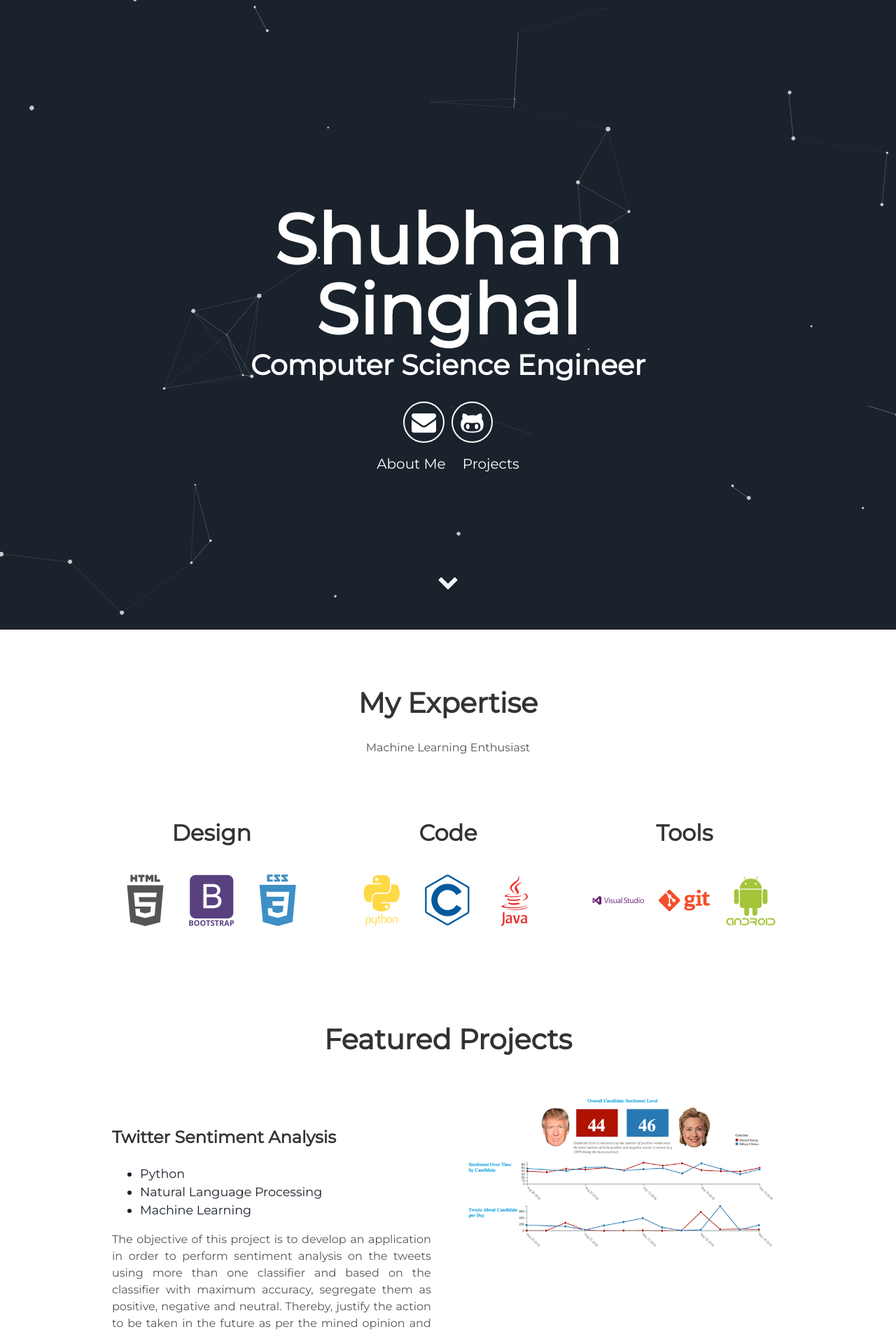
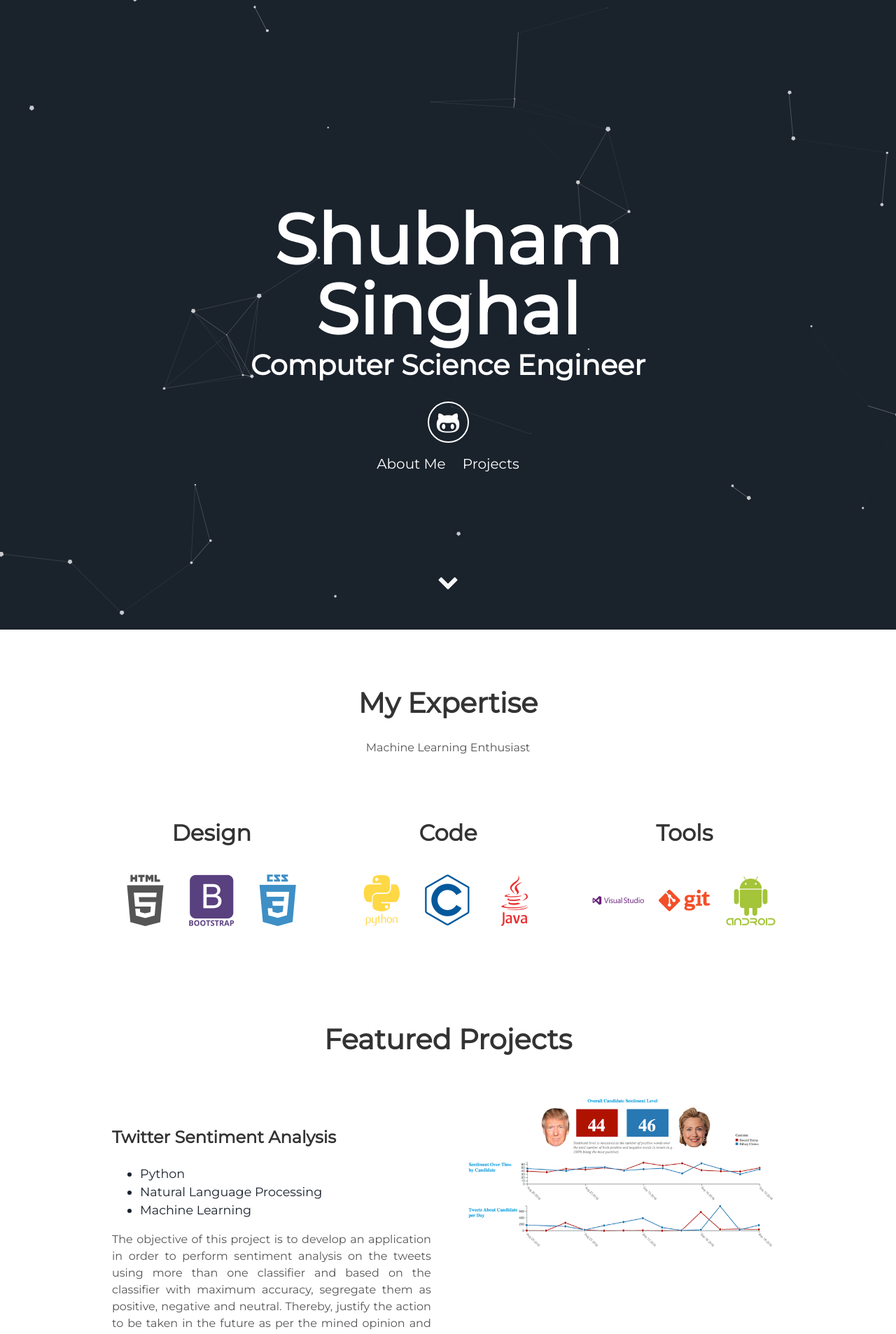
Before and after one commit to cseshubhamsinghal/cseshubhamsinghal.github.io, a Jekyll site: the page built from index.html, in a window 1280 px wide. Shown: the top 1907 px of the page at 70% size. Built offline with Jekyll 4.4.1, drawn with Linux system fonts in a browser that asks for light colours.

Commit message:
Update header.html

```diff
--- a/_includes/header.html
+++ b/_includes/header.html
@@ -5,7 +5,7 @@
         <span class="site-description">{{site.user_title}}</span>
       </h1>
       <div class="header-icons">
-        <a aria-label="Send email" href="mailto:cse.shubhamsinghal@gmail.com"><i class="icon fa fa-envelope"></i></a>
+
         <!--
         <a aria-label="My Twitter" target="_blank" href="#"><i class="icon fa fa-twitter" aria-hidden="true"></i></a>
         <a aria-label="My Google Plus" target="_blank" href="#"><i class="icon fa fa-google-plus" aria-hidden="true"></i></a>
```
